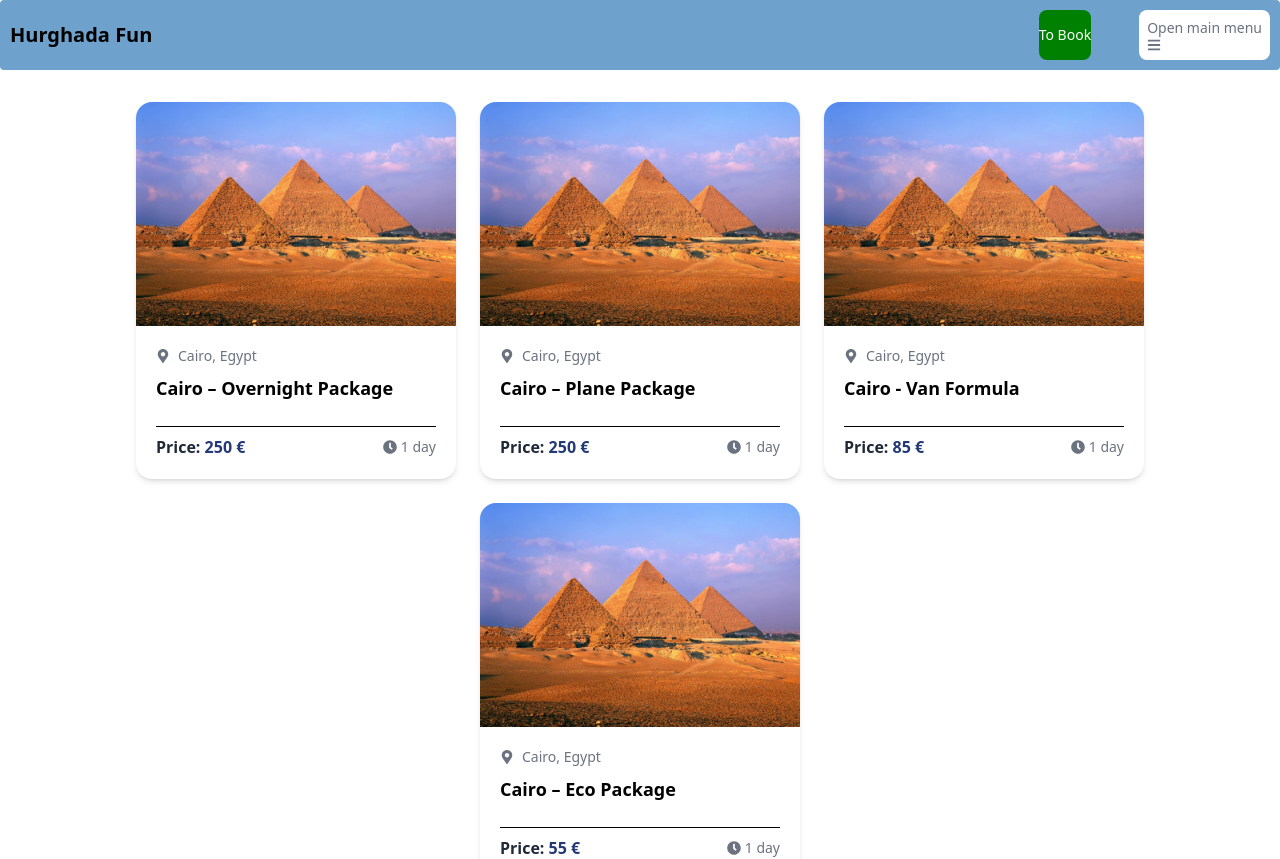
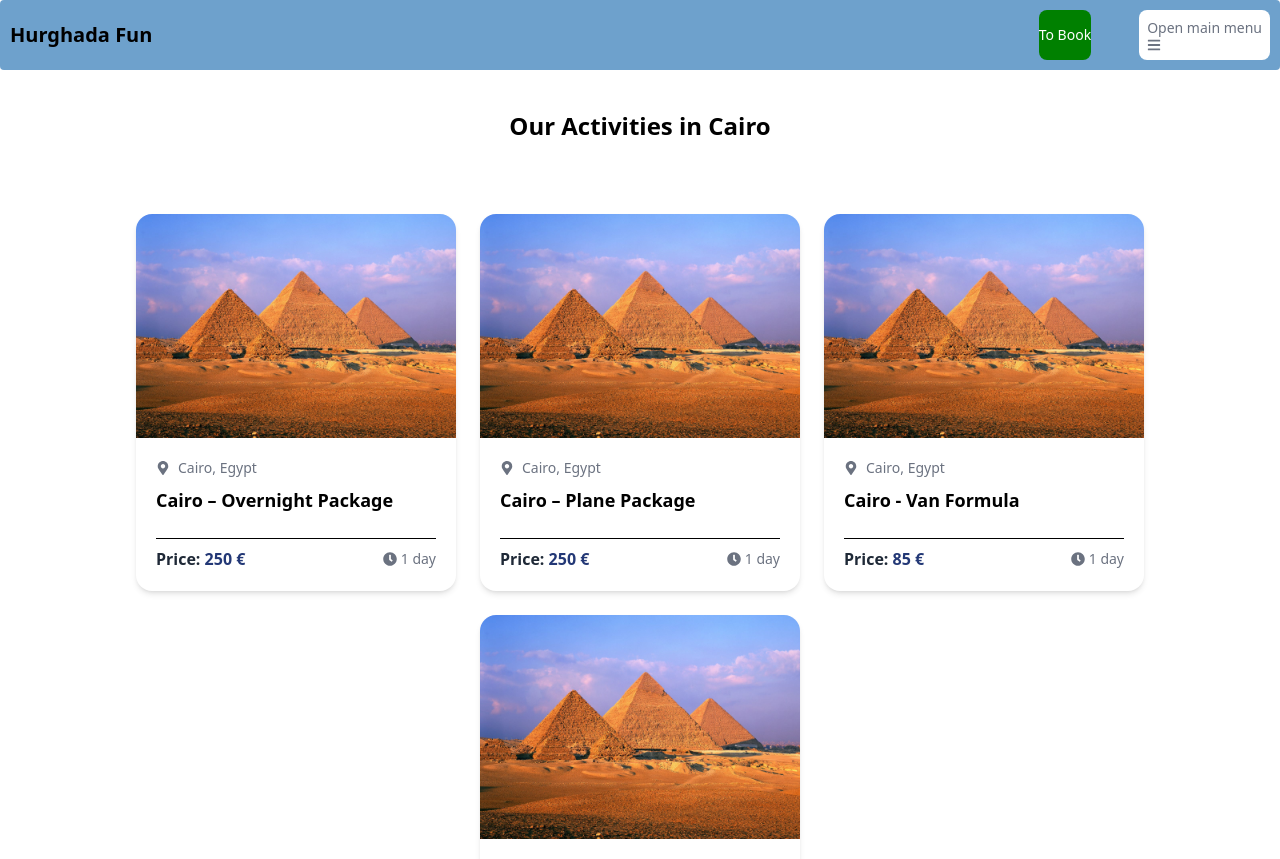
Before and after one commit to Abdallah-khodari/Test, a React (Vite) app: page /Cairo in a window 1280 px wide. Shown: the top 859 px of the page. Built offline with nearby package versions, Linux system fonts and the light colour scheme.

Commit message:
Update Cairo.jsx

```diff
--- a/src/Components/Cairo/Cairo.jsx
+++ b/src/Components/Cairo/Cairo.jsx
@@ -38,9 +38,14 @@ const packages = [
 
 export default function CairoPackages() {
   return (
+    <>
+      <p className="text-center my-10 font-bold text-2xl">
+        Our Activities in Cairo
+      </p>{" "}
       <div className="flex flex-wrap gap-6 justify-center py-8">
         {packages.map((pkg, idx) => (
-        <Link to={`/activity/cairo/${pkg.id}`}
+          <Link
+            to={`/activity/cairo/${pkg.id}`}
             key={idx}
             className="bg-white rounded-2xl shadow-md w-80 flex flex-col overflow-hidden"
           >
@@ -68,5 +73,6 @@ export default function CairoPackages() {
           </Link>
         ))}
       </div>
+    </>
   );
 }
```
Lines whose indentation alone changed are shown as unchanged.
